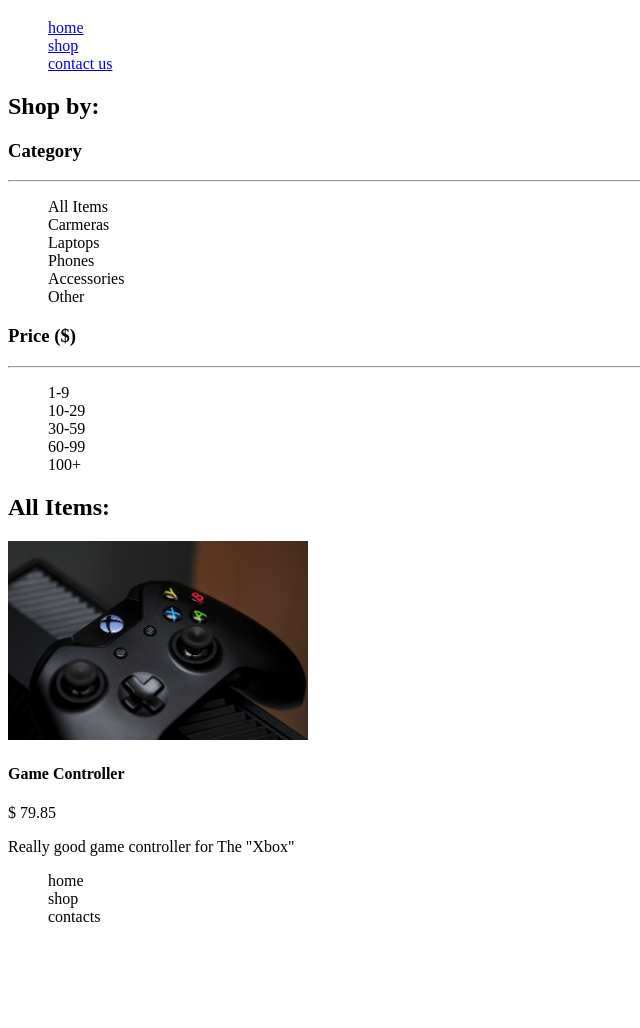
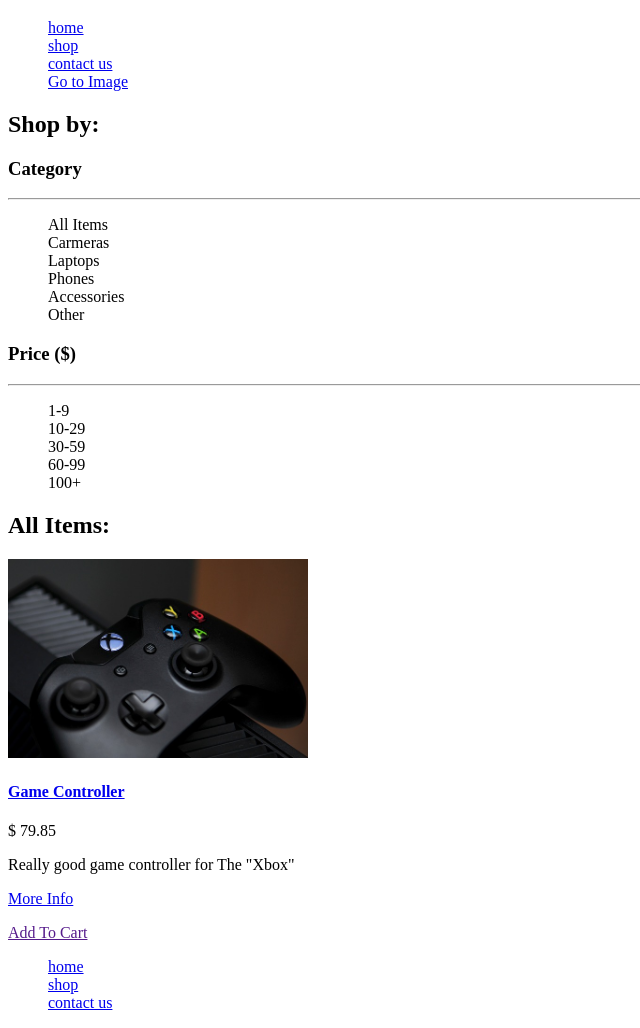
Before and after one commit to mtenasalais/WebDev, a plain HTML site: page Phase1/index.html in a window 1280 px wide. Shown: the part 61-1089 px from the top of the page, without its empty margins (0-640 px from the left). Before the commit the page ends 1003 px from the top, so only its background shows below. Drawn offline with Linux system fonts and the light colour scheme.

Commit message:
Navigation Updates

```diff
--- a/Phase1/index.html
+++ b/Phase1/index.html
@@ -1,10 +1,10 @@
 <!DOCTYPE html>
 <html lang="en">
-        <head>
-            <meta charset="UTF-8">
-            <title>Tech Store</title>
+    <head>
+        <meta charset="UTF-8">
+        <title>Tech Store</title>
 
-        </head>
+    </head>
     <body>
 
         <div>
@@ -13,6 +13,7 @@
                 <li><a href="index.html">home</a></li>
                 <li><a href="product-detail.html">shop</a></li>
                 <li><a href="contact.html">contact us</a></li>
+                <li><a href="#img1">Go to Image</a></li>
             </ul>
         </div>
 
@@ -48,18 +49,22 @@
         <div>
             <h2>All Items: </h2>
             <div>
-                <img src="images/controller.jpg" alt="game conroller image"  width="300"/>
-                <h4>Game Controller</h4>
+                <a href="product-detail.html"> <img id="img1" src="images/controller.jpg" alt="game conroller image"  width="300"/></a>
+                <a href="product-detail.html"><h4>Game Controller</h4></a>
                 <p>$ 79.85</p>
                 <p>Really good game controller for The "Xbox"</p>
+                <div>
+                    <a href="product-detail.html"><p>More Info</p></a>
+                    <a href=""><p>Add To Cart</p></a>
+                </div>
             </div>
         </div>
 
         <div>
             <ul style="list-style-type:none">
-                <li>home</li>
-                <li>shop</li>
-                <li>contacts</li>
+                <li><a href="index.html">home</a></li>
+                <li><a href="product-detail.html">shop</a></li>
+                <li><a href="contact.html">contact us</a></li>
             </ul>
         </div>
 
```
Also changed, not shown: Phase1/product-detail.html (+18 -0 lines).
